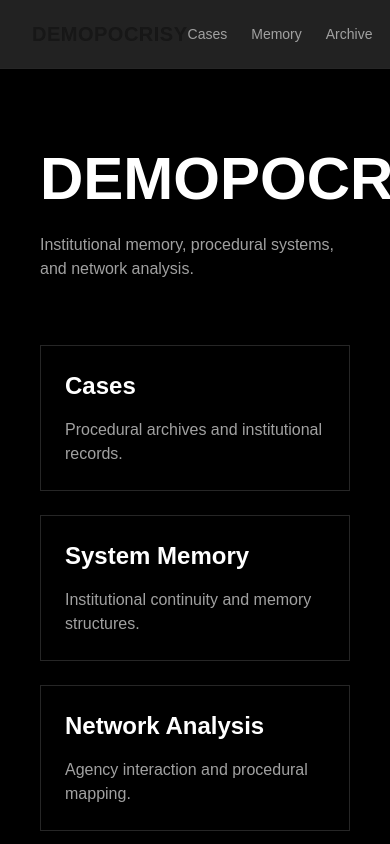
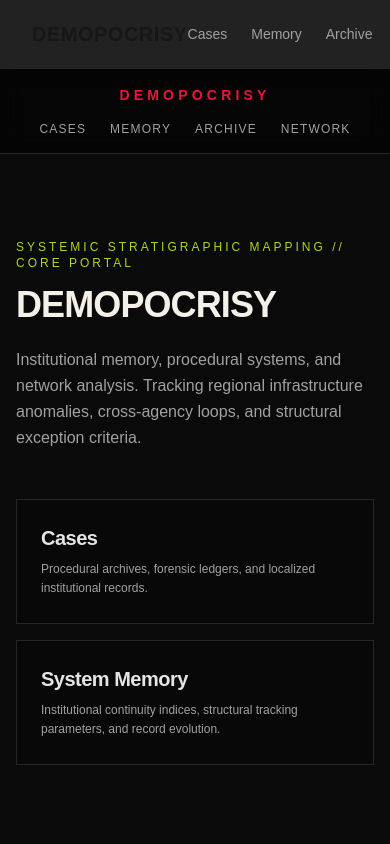
Before and after one commit to shanejlozenich/demopocrisysite, a Next.js app: page / in a window 390 px wide. Shown: the top 844 px of the page. Built offline with nearby package versions, Linux system fonts and the light colour scheme.

Commit message:
Fix responsive mobile heading scaling

```diff
--- a/app/page.tsx
+++ b/app/page.tsx
@@ -1,73 +1,72 @@
-import Link from "next/link"
+'use client';
 
-export default function Home() {
+import React from 'react';
+
+export default function HomePage() {
   return (
-    <main className="min-h-screen bg-black text-white px-10 py-20">
+    <div className="min-h-screen bg-[#0a0a0a] text-[#f5f1e8] relative overflow-x-hidden flex flex-col justify-between">
 
-      <h1 className="text-6xl font-bold">
-        DEMOPOCRISY
-      </h1>
+      {/* Responsive Navigation Header */}
+      <nav className="w-full border-b border-neutral-800 bg-black/50 backdrop-blur-md sticky top-0 z-50">
+        <div className="max-w-7xl mx-auto px-4 sm:px-8 py-4 flex flex-col sm:flex-row items-center justify-between gap-4">
 
-      <p className="mt-6 text-neutral-400 max-w-2xl">
-        Institutional memory, procedural systems, and network analysis.
-      </p>
+          {/* Site Title / Identity Node */}
+          <div className="text-sm font-black uppercase tracking-[0.3em] text-[#eb153c] text-center sm:text-left">
+            Demopocrisy
+          </div>
 
-      <div className="mt-16 grid grid-cols-1 md:grid-cols-2 gap-6 max-w-4xl">
+          {/* Navigation Links: Spreads horizontally on desktop, wraps naturally on mobile */}
+          <div className="flex flex-wrap justify-center items-center gap-x-6 gap-y-2 text-xs uppercase tracking-widest text-neutral-400">
+            <a href="/cases" className="hover:text-[#f5f1e8] transition-colors">Cases</a>
+            <a href="/memory" className="hover:text-[#f5f1e8] transition-colors">Memory</a>
+            <a href="/archive" className="hover:text-[#f5f1e8] transition-colors">Archive</a>
+            <a href="/network" className="hover:text-[#f5f1e8] transition-colors">Network</a>
+          </div>
 
-        <Link
-          href="/cases"
-          className="border border-neutral-800 p-6 hover:border-neutral-500"
-        >
-          <h2 className="text-2xl font-semibold">
-            Cases
-          </h2>
+        </div>
+      </nav>
 
-          <p className="mt-4 text-neutral-400">
-            Procedural archives and institutional records.
+      {/* Main Landing Interface Panel */}
+      <main className="flex-grow px-4 sm:px-8 md:px-20 py-12 md:py-24 flex flex-col justify-center max-w-5xl mx-auto w-full box-border">
+        <section>
+          <div className="text-xs sm:text-sm uppercase tracking-[0.25em] text-[#ABD822] break-words">
+            Systemic Stratigraphic Mapping // Core Portal
+          </div>
+          <h1 className="mt-4 text-4xl sm:text-5xl md:text-7xl font-black tracking-tight uppercase break-words leading-none">
+            Demopocrisy
+          </h1>
+          <p className="mt-6 max-w-3xl text-base sm:text-lg md:text-xl text-neutral-400 leading-relaxed">
+            Institutional memory, procedural systems, and network analysis. Tracking regional infrastructure anomalies, cross-agency loops, and structural exception criteria.
           </p>
-        </Link>
+        </section>
 
-        <Link
-          href="/system-memory"
-          className="border border-neutral-800 p-6 hover:border-neutral-500"
-        >
-          <h2 className="text-2xl font-semibold">
-            System Memory
-          </h2>
+        {/* Feature Overview Grid: Stacks on mobile, splits into 2 columns on larger displays */}
+        <section className="mt-12 md:mt-20 grid grid-cols-1 sm:grid-cols-2 gap-4 md:gap-6">
+          <a href="/cases" className="border border-neutral-800 hover:border-neutral-600 bg-black/20 p-6 sm:p-8 transition-all block group">
+            <h2 className="text-xl sm:text-2xl font-bold tracking-tight text-neutral-200 group-hover:text-[#f5f1e8]">
+              Cases
+            </h2>
+            <p className="mt-2 text-xs sm:text-sm text-neutral-400 leading-relaxed">
+              Procedural archives, forensic ledgers, and localized institutional records.
+            </p>
+          </a>
 
-          <p className="mt-4 text-neutral-400">
-            Institutional continuity and memory structures.
-          </p>
-        </Link>
+          <a href="/memory" className="border border-neutral-800 hover:border-neutral-600 bg-black/20 p-6 sm:p-8 transition-all block group">
+            <h2 className="text-xl sm:text-2xl font-bold tracking-tight text-neutral-200 group-hover:text-[#f5f1e8]">
+              System Memory
+            </h2>
+            <p className="mt-2 text-xs sm:text-sm text-neutral-400 leading-relaxed">
+              Institutional continuity indices, structural tracking parameters, and record evolution.
+            </p>
+          </a>
+        </section>
+      </main>
 
-        <Link
-          href="/network-analysis"
-          className="border border-neutral-800 p-6 hover:border-neutral-500"
-        >
-          <h2 className="text-2xl font-semibold">
-            Network Analysis
-          </h2>
+      {/* Structured Footer Element */}
+      <footer className="w-full border-t border-neutral-900 py-6 text-center text-[10px] text-neutral-600 font-mono tracking-tight px-4 box-border">
+        Demopocrisy Verification Registry // Conceptual Operation Repository
+      </footer>
 
-          <p className="mt-4 text-neutral-400">
-            Agency interaction and procedural mapping.
-          </p>
-        </Link>
-
-        <Link
-          href="/collective-archive"
-          className="border border-neutral-800 p-6 hover:border-neutral-500"
-        >
-          <h2 className="text-2xl font-semibold">
-            Collective Archive
-          </h2>
-
-          <p className="mt-4 text-neutral-400">
-            Historical fragmentation and procedural memory.
-          </p>
-        </Link>
-
-      </div>
-
-    </main>
-  )
+    </div>
+  );
 }
```
